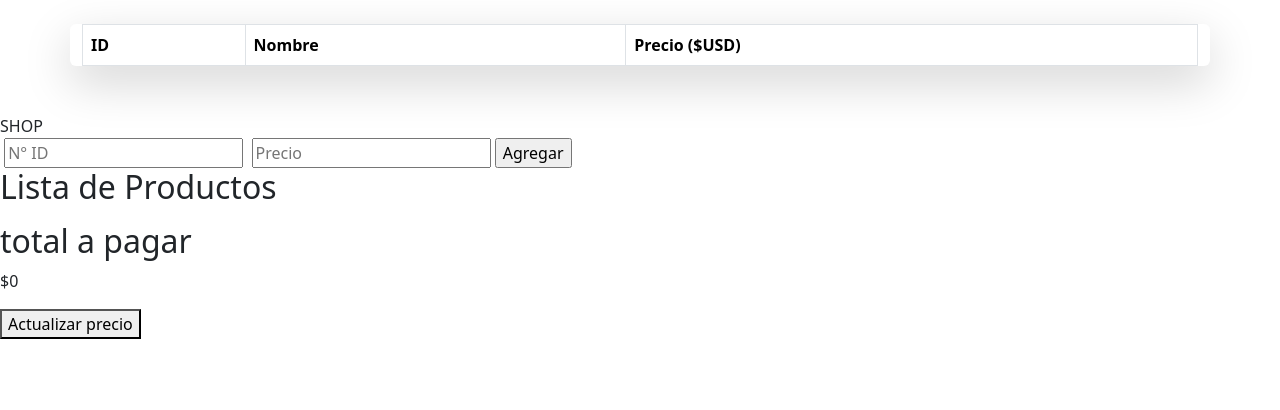
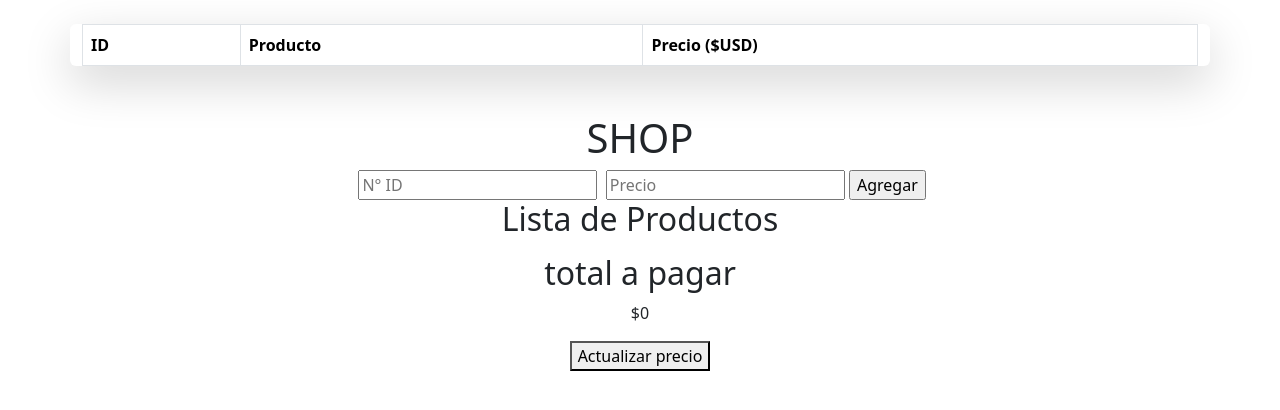
Before and after one commit to NicoPetroni/Petroni_PreEntrega2, a plain HTML site: page index.html in a window 1280 px wide. Drawn offline with nearby package versions, Linux system fonts and the light colour scheme; some packages are replaced by stand-ins of ours; no server answers; a script that the page names is missing.

Commit message:
se centran div

```diff
--- a/index.html
+++ b/index.html
@@ -12,7 +12,7 @@
             <thead>
             <tr>
                 <th>ID</th>
-                <th>Nombre</th>
+                <th>Producto</th>
                 <th>Precio ($USD)</th>
             </tr>
         </thead>
@@ -20,21 +20,20 @@
         </tbody>
     </table>
     </div>
-    <div>
-        <h1">SHOP</h1>
+    <div class="text-center">
+        <h1>SHOP</h1>
     <form id="formProd">
         <label for="InputProd"></label> <input id="inputProd" type="text" placeholder="N° ID">
         <label for="InputPrecio"></label> <input id="inputPrecio" type="number" step="any" placeholder="Precio ">
         <input type="submit" value="Agregar">
     </form>
 </div>
-    <h2>Lista de Productos</h2>
-    <div id="">
+    <div class="text-center" id="">
+       <h2>Lista de Productos</h2>
        <ul id="listaProd">
        </ul>
     </div>
-
-    <div>
+    <div class="text-center">
         <h2>total a pagar</h2>
         <p id="sumaTotal">
           $0
```
